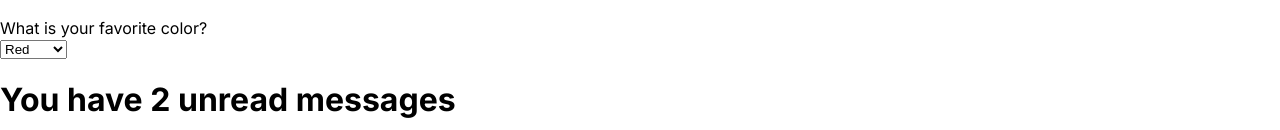
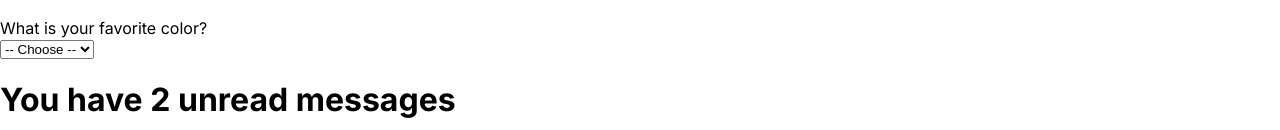
Before and after one commit to brandonfelty/react_tutorial, a React (Create React App) app: page /boxes in a window 1280 px wide. Shown: the part 369-499 px from the top of the page. Built offline with nearby package versions, Linux system fonts and the light colour scheme.

Commit message:
adds fav color to state

```diff
--- a/src/components/Form.jsx
+++ b/src/components/Form.jsx
@@ -8,7 +8,8 @@ function Form() {
       email: '',
       comments: '',
       isFriendly: true,
-      employment: ''
+      employment: '',
+      favColor: ''
     }
   );
 
@@ -95,7 +96,13 @@ function Form() {
       <br />
       <label htmlFor='favColor'>What is your favorite color?</label>
       <br />
-      <select id='favColor'>
+      <select
+        id='favColor'
+        value={formData.favColor}
+        onChange={handleChange}
+        name='favColor'
+      >
+        <option value=''>-- Choose --</option>
         <option value='red'>Red</option>
         <option value='orange'>Orange</option>
         <option value='yellow'>Yellow</option>
```
